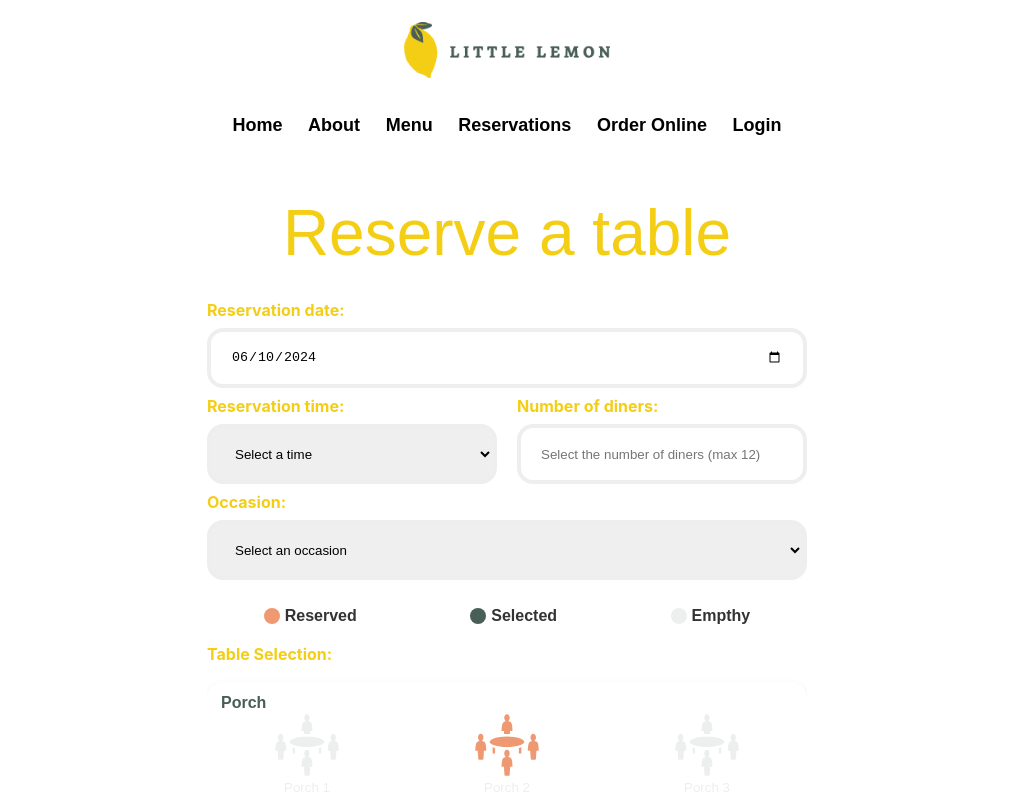
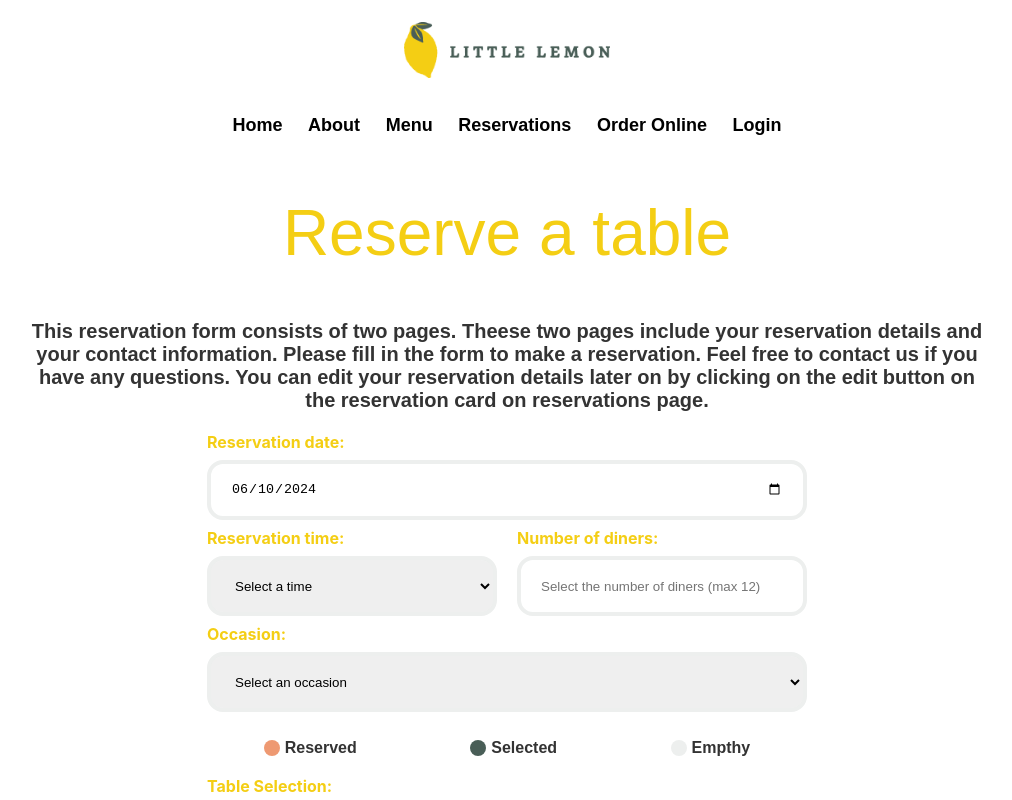
Before and after one commit to emreaygener/LittleLemonReactApp, a React (Create React App) app: page /booking in a window 1280 px wide. Shown: the top 800 px of the page, without its empty margins (133-1145 px from the left). Built offline with nearby package versions, Linux system fonts and the light colour scheme; a web font is replaced by a local one.

Commit message:
The loading spinner added & A form description was added

```diff
--- a/src/App.css
+++ b/src/App.css
@@ -242,3 +242,29 @@ menu.footer h3 {
     gap: 20px;
   }
 }
+
+.loading {
+  display: flex;
+  justify-content: center;
+  align-items: center;
+  flex-direction: column;
+  height: 80vh;
+  color: #495e57;
+}
+.loader {
+  border: 10px solid #edefee;
+  border-top: 10px solid #f4ce14;
+  border-radius: 50%;
+  width: 80px;
+  height: 80px;
+  animation: spin 1s linear infinite;
+}
+
+@keyframes spin {
+  0% {
+    transform: rotate(0deg);
+  }
+  100% {
+    transform: rotate(360deg);
+  }
+}
--- a/src/App.js
+++ b/src/App.js
@@ -2,12 +2,21 @@ import "./App.css";
 import Footer from "./components/Footer";
 import Header from "./components/Header";
 import Main from "./components/Main";
+import { useLoading } from "./context/loadingContext";
 
 function App() {
+  const { isLoading } = useLoading();
   return (
     <>
       <Header />
-      <Main />
+      {isLoading ? (
+        <div className="loading">
+          <h1>Loading...</h1>
+          <div className="loader"></div>
+        </div>
+      ) : (
+        <Main />
+      )}
       <Footer />
     </>
   );
--- a/src/components/Main.js
+++ b/src/components/Main.js
@@ -5,6 +5,7 @@ import { useReducer, useState } from "react";
 import { fetchAPI, submitAPI } from "../Api";
 import Reservations from "./reservations/Reservations";
 import { useEffect } from "react";
+import { useLoading } from "../context/loadingContext";
 
 // Step 1: Update function
 export const updateTimes = (state, action) => {
@@ -70,6 +71,7 @@ export const submitForm = (form) => {
 };
 
 export default function Main() {
+  const { toggleLoading } = useLoading();
   const initialTimes = initializeTimes();
   const [availableTimes, dispatch] = useReducer(updateTimes, initialTimes);
   const [reservations, setReservations] = useState(
--- a/src/components/bookingPage/BookingForm.js
+++ b/src/components/bookingPage/BookingForm.js
@@ -147,6 +147,21 @@ const BookingForm = (props) => {
   return (
     <>
       <h1 id="form-title">Reserve a table</h1>
+      <h3
+        style={{
+          width: "75%",
+          margin: "auto auto",
+          textAlign: "center",
+          padding: "20px",
+          color: "#333333",
+        }}
+      >
+        This reservation form consists of two pages. Theese two pages include
+        your reservation details and your contact information. Please fill in
+        the form to make a reservation. Feel free to contact us if you have any
+        questions. You can edit your reservation details later on by clicking on
+        the edit button on the reservation card on reservations page.
+      </h3>
       <section className="form" role="form">
         <form
           onSubmit={(e) => {
--- a/src/components/bookingPage/ConfirmBooking.js
+++ b/src/components/bookingPage/ConfirmBooking.js
@@ -1,9 +1,15 @@
 import { useNavigate } from "react-router-dom";
 import "./ConfirmBooking.css";
+import { useLoading } from "../../context/loadingContext";
 
 const ConfirmBooking = (props) => {
+  const { toggleLoading } = useLoading();
   const navigate = useNavigate();
   const handleClose = () => {
+    toggleLoading();
+    setTimeout(() => {
+      toggleLoading();
+    }, 2000);
     props.setIsModalOpen(false);
     navigate("/reservations");
   };
--- /dev/null
+++ b/src/context/loadingContext.js
@@ -0,0 +1,20 @@
+import React, { createContext, useState } from "react";
+
+const LoadingContext = createContext();
+
+export const LoadingProvider = ({ children }) => {
+  const [isLoading, setIsLoading] = useState(false);
+
+  return (
+    <LoadingContext.Provider
+      value={{
+        isLoading,
+        toggleLoading: () => setIsLoading((isLoading) => !isLoading),
+      }}
+    >
+      {children}
+    </LoadingContext.Provider>
+  );
+};
+
+export const useLoading = () => React.useContext(LoadingContext);
--- a/src/index.js
+++ b/src/index.js
@@ -4,12 +4,15 @@ import "./index.css";
 import App from "./App";
 import reportWebVitals from "./reportWebVitals";
 import { BrowserRouter } from "react-router-dom";
+import { LoadingProvider } from "./context/loadingContext";
 
 const root = ReactDOM.createRoot(document.getElementById("root"));
 root.render(
   <React.StrictMode>
     <BrowserRouter>
-      <App />
+      <LoadingProvider>
+        <App />
+      </LoadingProvider>
     </BrowserRouter>
   </React.StrictMode>
 );
```
